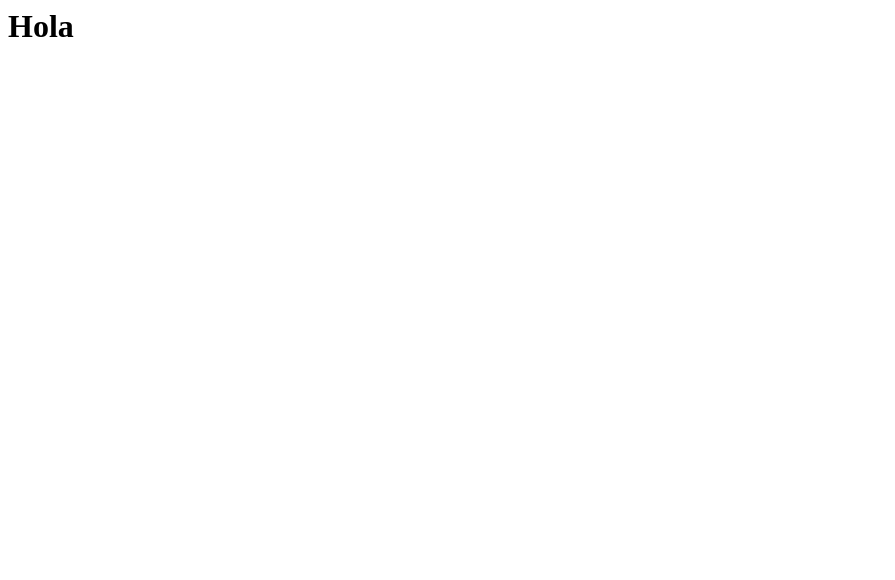
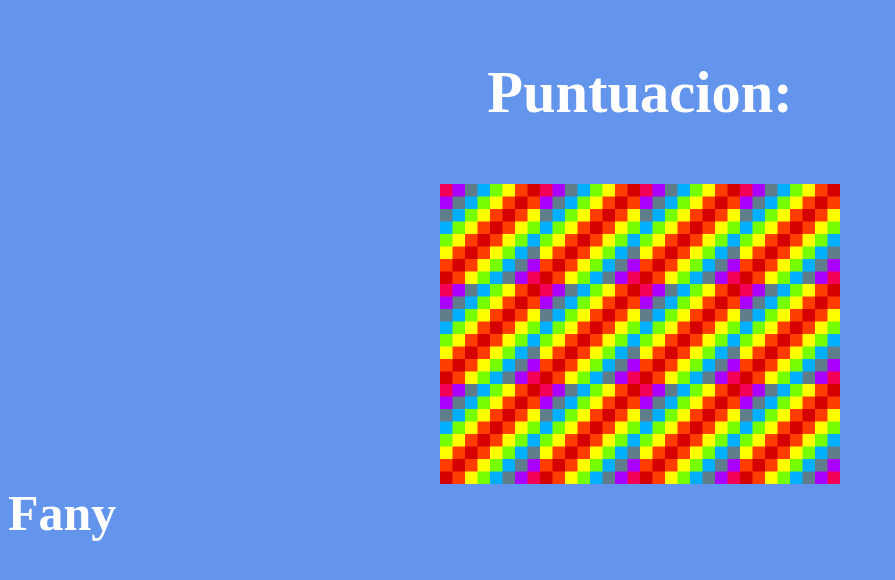
Before and after one commit to stephanieMendoza/stephanieMendoza.github.io, a plain HTML site: page index.html in a window 1280 px wide. Shown: the whole page, without its empty margins (0-895 px from the left). Drawn offline with Linux system fonts and the light colour scheme.

Commit message:
juego terminado

```diff
--- /dev/null
+++ b/cmp/footer.js
@@ -0,0 +1,13 @@
+class PiePagina extends HTMLElement {
+    constructor() {
+        super();
+    }
+    connectedCallback() {
+        this.innerHTML = `
+        <footer>
+            Fany
+        </footer>
+        `
+    }
+}
+window.customElements.define('pie-pagina', PiePagina);
--- /dev/null
+++ b/css/estiloJuegos.css
@@ -0,0 +1,13 @@
+.grid {
+    display: flex;
+    flex-wrap: wrap;
+    width: 400px;
+    height: 300px;
+}
+
+html {
+    background-color: cornflowerblue;
+    color: white;
+    font-weight: bold;
+    font-size: 50px;
+}
--- a/css/estilos.css
+++ /dev/null
@@ -1,3 +0,0 @@
-body {
-    font-family:sans-serif;
-    }
--- a/index.html
+++ b/index.html
@@ -1 +1,26 @@
-<h1>Hola</>
+<!DOCTYPE html>
+<html lang="en" dir="ltr">
+
+<head>
+    <meta charset="UTF-8">
+    <title>Memorama</title>
+    <link rel="stylesheet" href="css/estiloJuegos.css" type="text/css"> </link>
+    <script src="js/codigoJuego.js" charset="utf-8"></script>
+    <script type="module" src="cmp/footer.js"></script>
+    <link rel="shortcut icon" type="image/x-icon" href="/images/descarga.ico" />
+
+
+    <body>
+        <center>
+
+            <div class="centrar">
+                <h3>Puntuacion:<span id="result"></span></h3>
+                <div class="grid">
+                </div>
+            </div>
+
+        </center>
+        <pie-pagina></pie-pagina>
+    </body>
+
+</html>
--- /dev/null
+++ b/js/codigoJuego.js
@@ -0,0 +1,114 @@
+document.addEventListener('DOMContentLoaded', () => {
+    //card options
+    const cardArray = [{
+            name: 'fries',
+            img: 'images/fries.png'
+        },
+        {
+            name: 'cheeseburger',
+            img: 'images/cheeseburger.png'
+        },
+        {
+            name: 'ice-cream',
+            img: 'images/ice-cream.png'
+        },
+        {
+            name: 'pizza',
+            img: 'images/pizza.png'
+        },
+        {
+            name: 'milkshake',
+            img: 'images/milkshake.png'
+        },
+        {
+            name: 'hotdog',
+            img: 'images/hotdog.png'
+        },
+        {
+            name: 'fries',
+            img: 'images/fries.png'
+        },
+        {
+            name: 'cheeseburger',
+            img: 'images/cheeseburger.png'
+        },
+        {
+            name: 'ice-cream',
+            img: 'images/ice-cream.png'
+        },
+        {
+            name: 'pizza',
+            img: 'images/pizza.png'
+        },
+        {
+            name: 'milkshake',
+            img: 'images/milkshake.png'
+        },
+        {
+            name: 'hotdog',
+            img: 'images/hotdog.png'
+        }
+    ]
+
+    cardArray.sort(() => 0.5 - Math.random())
+
+    const grid = document.querySelector('.grid')
+    const resultDisplay = document.querySelector('#result')
+    var cardsChosen = []
+    var cardsChosenId = []
+    const cardsWon = []
+
+    //create your board
+    function createBoard() {
+        for (let i = 0; i < cardArray.length; i++) {
+            var card = document.createElement('img')
+            card.setAttribute('src', 'images/blank.png')
+            card.setAttribute('data-id', i)
+            card.addEventListener('click', flipCard)
+            grid.appendChild(card)
+        }
+    }
+
+    //check for matches
+    function checkForMatch() {
+        var cards = document.querySelectorAll('img')
+        const optionOneId = cardsChosenId[0]
+        const optionTwoId = cardsChosenId[1]
+
+        if (optionOneId == optionTwoId) {
+            cards[optionOneId].setAttribute('src', 'images/blank.png')
+            cards[optionTwoId].setAttribute('src', 'images/blank.png')
+            alert('La seleccionaste 2 veces')
+        } else if (cardsChosen[0] === cardsChosen[1]) {
+            alert('Son iguales')
+            cards[optionOneId].setAttribute('src', 'images/white.png')
+            cards[optionTwoId].setAttribute('src', 'images/white.png')
+            cards[optionOneId].removeEventListener('click', flipCard)
+            cards[optionTwoId].removeEventListener('click', flipCard)
+            cardsWon.push(cardsChosen)
+        } else {
+            cards[optionOneId].setAttribute('src', 'images/blank.png')
+            cards[optionTwoId].setAttribute('src', 'images/blank.png')
+            alert('Intentalo nuevamente')
+        }
+        cardsChosen = []
+        cardsChosenId = []
+        resultDisplay.textContent = cardsWon.length
+        if (cardsWon.length === cardArray.length / 2) {
+            resultDisplay.textContent = 'Congratulations! You found them all!'
+        }
+    }
+
+    //flip your card
+    function flipCard() {
+        var cardId = this.getAttribute('data-id')
+        cardsChosen.push(cardArray[cardId].name)
+        cardsChosenId.push(cardId)
+        this.setAttribute('src', cardArray[cardId].img)
+        if (cardsChosen.length === 2) {
+            setTimeout(checkForMatch, 500)
+        }
+    }
+
+    createBoard()
+})
--- /dev/null
+++ b/style.css
@@ -0,0 +1,6 @@
+.grid {
+  display: flex;
+  flex-wrap: wrap;
+  width: 400px;
+  height: 300px;
+}
```
Also changed, not shown: app.js (added, +116 -0 lines), cmp/mi-footer.js (deleted, +0 -7 lines), Icono.ico (deleted), images/blank.png (added), images/cheeseburger.png (added), images/descarga.ico (added), images/fries.png (added), images/hotdog.png (added), images/ice-cream.png (added), images/milkshake.png (added), images/pizza.png (added), images/white.png (added), 2 other files.
